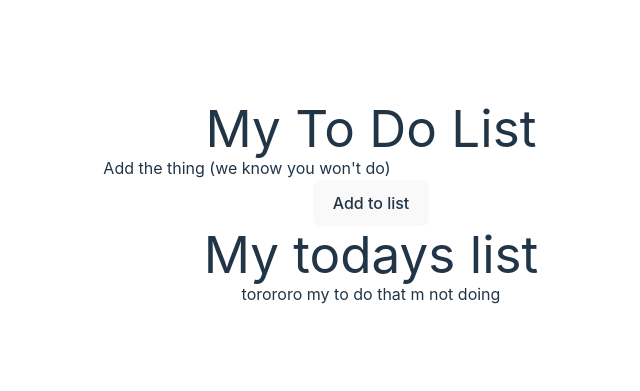
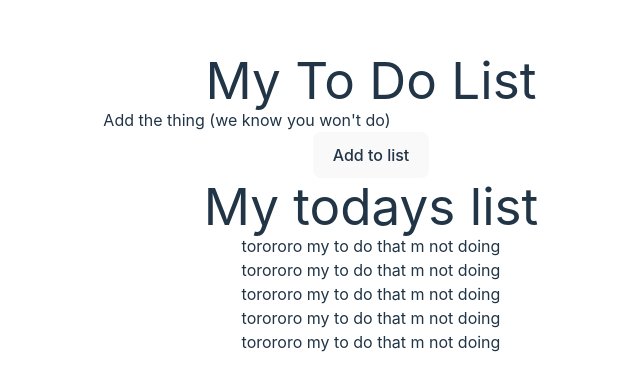
Before and after one commit to mezz01/everyday_reactjs, a React (Vite) app in the folder todo-list/: page / in a window 1280 px wide. Shown: the part 197-588 px from the top of the page, without its empty margins (269-909 px from the left). Built offline with nearby package versions, Linux system fonts and the light colour scheme.

Commit message:
complete day

```diff
--- a/todo-list/src/App.jsx
+++ b/todo-list/src/App.jsx
@@ -17,6 +17,10 @@ function App() {
       <h1>My todays list</h1>
       <ul>
         <li>torororo my to do that m not doing</li>
+        <li>torororo my to do that m not doing</li>
+        <li>torororo my to do that m not doing</li>
+        <li>torororo my to do that m not doing</li>
+        <li>torororo my to do that m not doing</li>
       </ul>
     </>
   )
```
